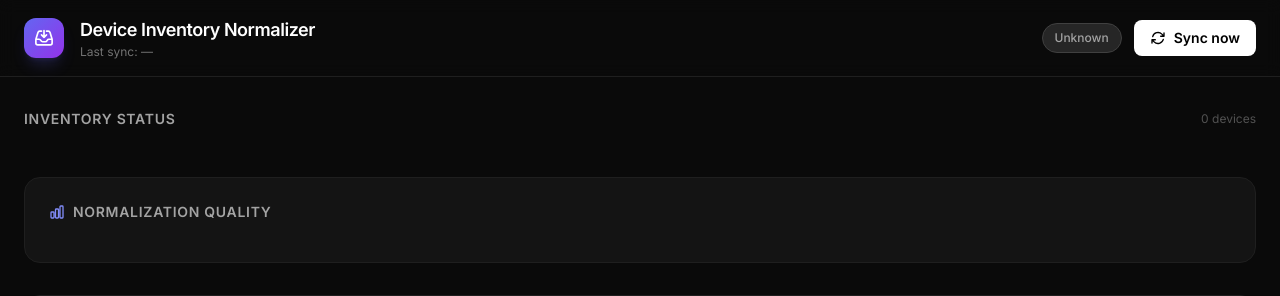
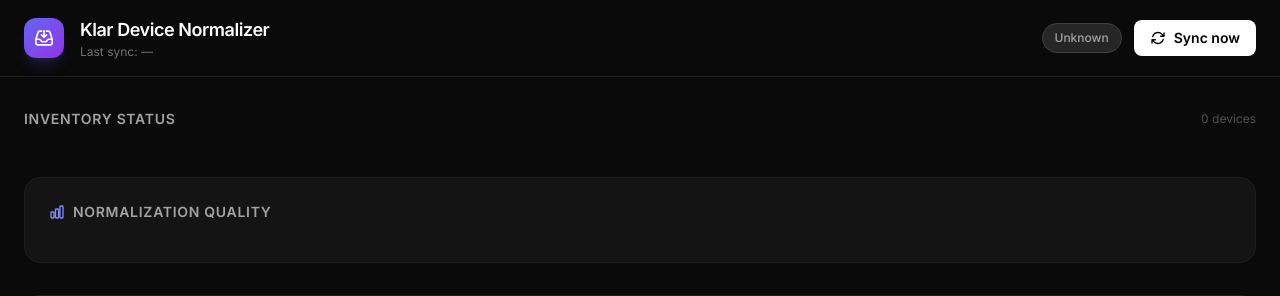
Before and after one commit to safernandez666/klar-assets, a Python web app: template src/web/templates/dashboard.html in a window 1280 px wide. Shown: the top 296 px of the page. Run offline with Jinja, Linux system fonts and the light colour scheme; the template is opened without the code that fills it, so the values that code supplies are empty; some libraries are stand-ins or nearby versions.

Commit message:
Rename to Klar Device Normalizer
Co-Authored-By: Claude Opus 4.6 (1M context) <noreply@anthropic.com>

```diff
--- a/frontend/index.html
+++ b/frontend/index.html
@@ -4,7 +4,7 @@
     <meta charset="UTF-8" />
     <link rel="icon" type="image/svg+xml" href="/favicon.svg" />
     <meta name="viewport" content="width=device-width, initial-scale=1.0" />
-    <title>Device Inventory Normalizer</title>
+    <title>Klar Device Normalizer</title>
     <link rel="preconnect" href="https://fonts.googleapis.com" />
     <link rel="preconnect" href="https://fonts.gstatic.com" crossorigin />
     <link href="https://fonts.googleapis.com/css2?family=Inter:wght@300;400;500;600;700&display=swap" rel="stylesheet" />
--- a/frontend/src/components/layout.tsx
+++ b/frontend/src/components/layout.tsx
@@ -52,7 +52,7 @@ export function Layout({
             </div>
             <div>
               <h1 className="text-lg font-semibold tracking-tight">
-                Device Inventory Normalizer
+                Klar Device Normalizer
               </h1>
               <p className="text-xs text-muted">
                 Last sync: {lastSync ? formatDate(lastSync.finished_at || lastSync.started_at) : "N/A"}
--- a/main.py
+++ b/main.py
@@ -17,7 +17,7 @@ DB_PATH = os.getenv("DB_PATH", "data/devices.db")
 
 
 def main() -> None:
-    parser = argparse.ArgumentParser(description="Device Inventory Normalizer")
+    parser = argparse.ArgumentParser(description="Klar Device Normalizer")
     parser.add_argument("--sync-only", action="store_true", help="Run sync without web server")
     args = parser.parse_args()
 
--- a/src/web/server.py
+++ b/src/web/server.py
@@ -55,7 +55,7 @@ async def lifespan(app: FastAPI) -> AsyncGenerator[None, None]:
     scheduler.shutdown()
 
 
-app = FastAPI(title="Device Inventory Normalizer", lifespan=lifespan)
+app = FastAPI(title="Klar Device Normalizer", lifespan=lifespan)
 
 # Serve static assets (JS/CSS bundles)
 if (DIST_DIR / "assets").exists():
--- a/src/web/templates/dashboard.html
+++ b/src/web/templates/dashboard.html
@@ -3,7 +3,7 @@
 <head>
   <meta charset="UTF-8">
   <meta name="viewport" content="width=device-width, initial-scale=1.0">
-  <title>Device Inventory Normalizer</title>
+  <title>Klar Device Normalizer</title>
   <script src="https://cdn.tailwindcss.com"></script>
   <link rel="preconnect" href="https://fonts.googleapis.com">
   <link href="https://fonts.googleapis.com/css2?family=Inter:wght@300;400;500;600;700&display=swap" rel="stylesheet">
@@ -36,7 +36,7 @@
           <svg class="w-5 h-5 text-white" fill="none" stroke="currentColor" stroke-width="2" viewBox="0 0 24 24"><path stroke-linecap="round" stroke-linejoin="round" d="M9 3.75H6.912a2.25 2.25 0 00-2.15 1.588L2.35 13.177a2.25 2.25 0 00-.1.661V18a2.25 2.25 0 002.25 2.25h15A2.25 2.25 0 0021.75 18v-4.162c0-.224-.034-.447-.1-.661L19.24 5.338a2.25 2.25 0 00-2.15-1.588H15M2.25 13.5h3.86a2.25 2.25 0 012.012 1.244l.256.512a2.25 2.25 0 002.013 1.244h3.218a2.25 2.25 0 002.013-1.244l.256-.512a2.25 2.25 0 012.013-1.244h3.859M12 3v8.25m0 0l-3-3m3 3l3-3"/></svg>
         </div>
         <div>
-          <h1 class="text-lg font-semibold text-white tracking-tight">Device Inventory Normalizer</h1>
+          <h1 class="text-lg font-semibold text-white tracking-tight">Klar Device Normalizer</h1>
           <p class="text-xs text-neutral-500" id="last-sync-text">Last sync: —</p>
         </div>
       </div>
```
